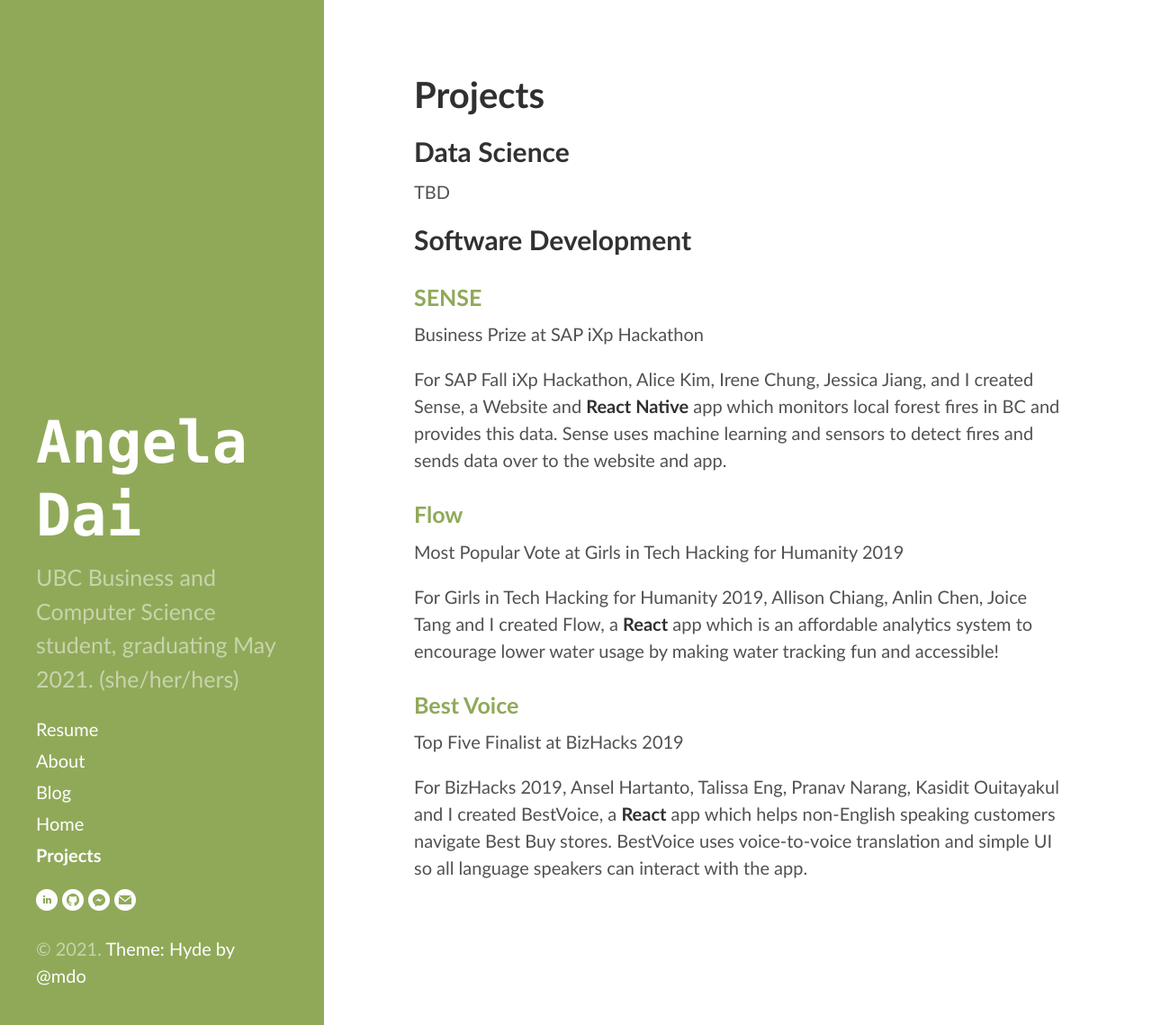
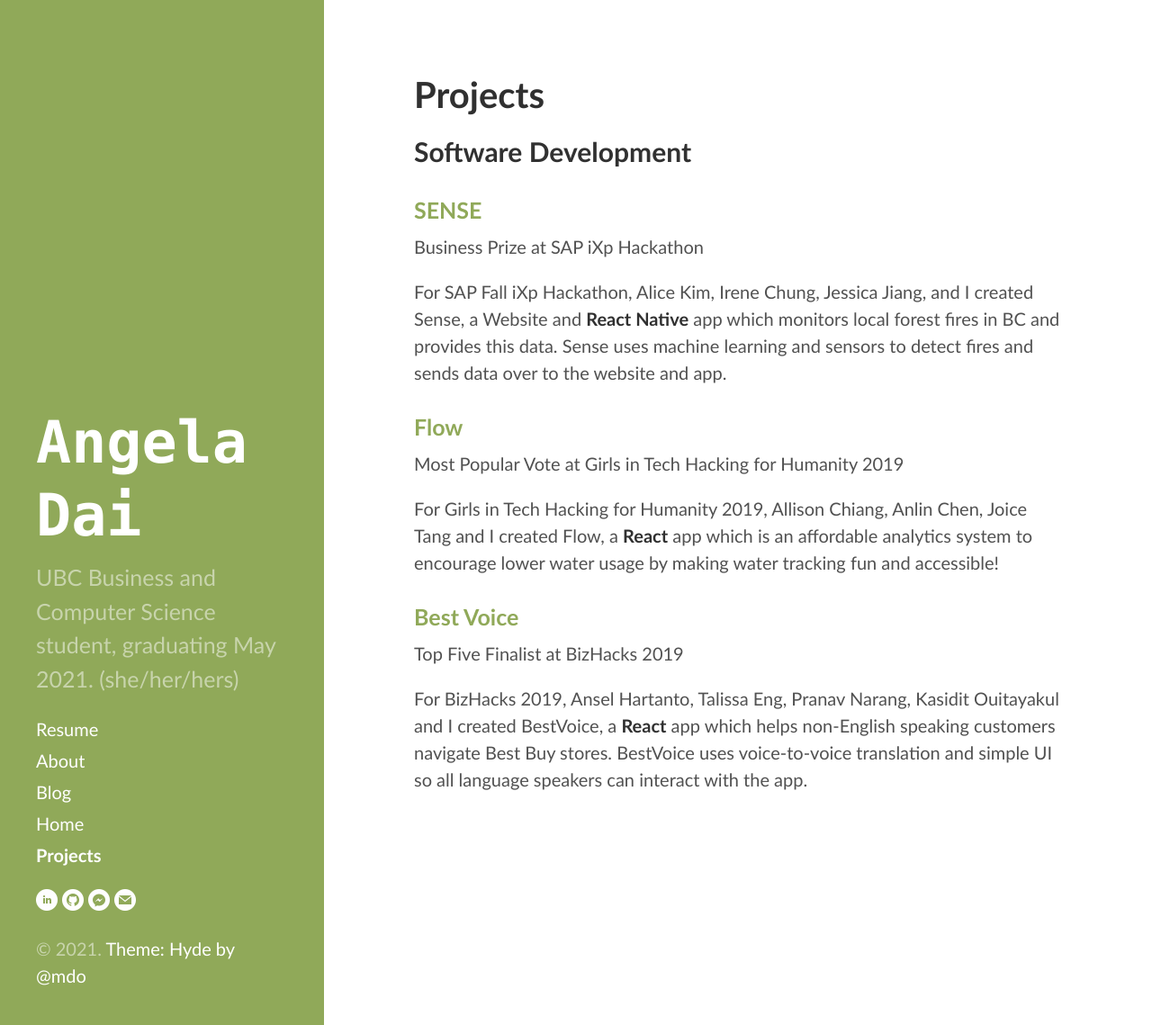
Before and after one commit to angeladai1/angeladai1.github.io, a Jekyll site: the page built from projects.md, in a window 1280 px wide and 1139 px high. Shown: the whole window at 90% size. Built offline with Jekyll 4.4.1, drawn with Linux system fonts in a browser that asks for light colours; Markdown is read by kramdown in place of the engine named in the settings.

Commit message:
Updated projects file

```diff
--- a/projects.md
+++ b/projects.md
@@ -2,10 +2,6 @@
 layout: page
 title: Projects
 ---
-
-## Data Science
-
-TBD
 
 ## Software Development
 
```
